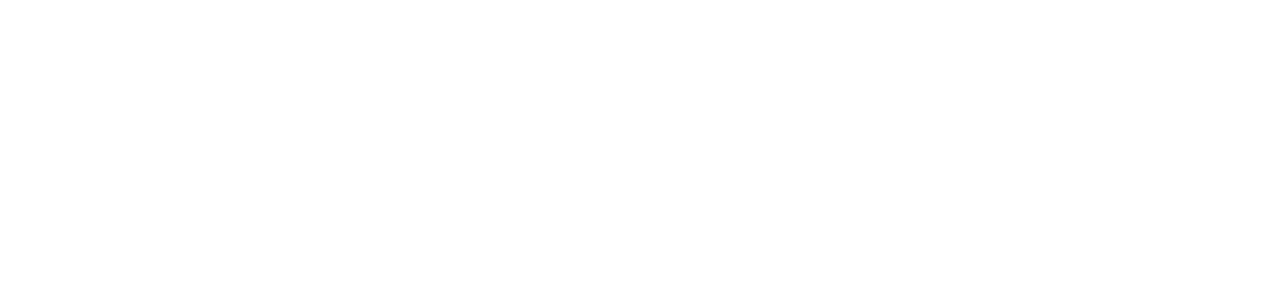
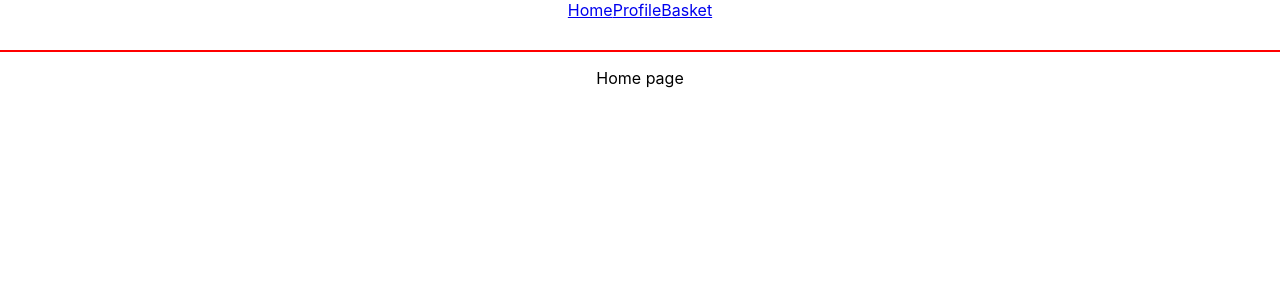
Before and after one commit to Greg-o-tron/fe-nc-marketplace, a React (Create React App) app: page / in a window 1280 px wide. Shown: the top 300 px of the page. Built offline with nearby package versions, Linux system fonts and the light colour scheme.

Commit message:
setup base components and routes

```diff
--- a/src/App.css
+++ b/src/App.css
@@ -1,3 +1,9 @@
 .App {
   text-align: center;
 }
+
+nav {
+  height: 50px;
+  width: 100%;
+  border-bottom: 2px solid red;
+}
--- a/src/App.js
+++ b/src/App.js
@@ -1,10 +1,41 @@
-import './App.css';
+import "./App.css";
+import { BrowserRouter, Switch, Route } from "react-router-dom";
+import Home from './Components/Home';
+import Basket from './Components/Basket';
+import UserProfile from './Components/UserProfile';
+import Nav from './Components/Nav'
+import { useState } from "react";
 
 function App() {
+  const [basket, setBasket] = useState([]);
+  const [allItems, setAllItems] = useState([]);
+  const [user, setUser] = useState('');
+  const [blacklist, setBlacklist] = useState([]);
+  const [orderHistory, setOrderHistory] = useState([]);
+
   return (
-    <div className="App">
-
-    </div>
+    <BrowserRouter>
+      <div className="App">
+        <Nav />
+        <Switch>
+          <Route exact path='/'>
+            <Home />
+          </Route>
+          <Route exact path='/profile'>
+            <UserProfile />
+          </Route>
+          <Route exact path='/profile/:username'>
+            <UserProfile />
+          </Route>
+          <Route exact path='/profile/:username/basket'>
+            <Basket />
+          </Route>
+          <Route>
+            <p>404: Page not found</p>
+          </Route>
+        </Switch>
+      </div>
+    </BrowserRouter>
   );
 }
 
--- /dev/null
+++ b/src/Components/Basket.jsx
@@ -0,0 +1,9 @@
+const Basket = () => {
+    return (
+        <div>
+            <p>Basket</p>
+        </div>
+    );
+};
+
+export default Basket;
--- /dev/null
+++ b/src/Components/Home.jsx
@@ -0,0 +1,9 @@
+const Home = () => {
+    return (
+        <div>
+            <p>Home page</p>
+        </div>
+    );
+};
+
+export default Home;
--- /dev/null
+++ b/src/Components/Nav.jsx
@@ -0,0 +1,13 @@
+import {Link} from 'react-router-dom';
+
+const Nav = () => {
+    return (
+        <nav>
+            <Link to='/'>Home</Link>
+            <Link to='/profile'>Profile</Link>
+            <Link to='/profile/:username/basket'>Basket</Link>
+        </nav>
+    );
+};
+
+export default Nav;
--- /dev/null
+++ b/src/Components/UserProfile.jsx
@@ -0,0 +1,9 @@
+const UserProfile = () => {
+    return (
+        <div>
+            <p>My profile</p>
+        </div>
+    );
+};
+
+export default UserProfile;
```
